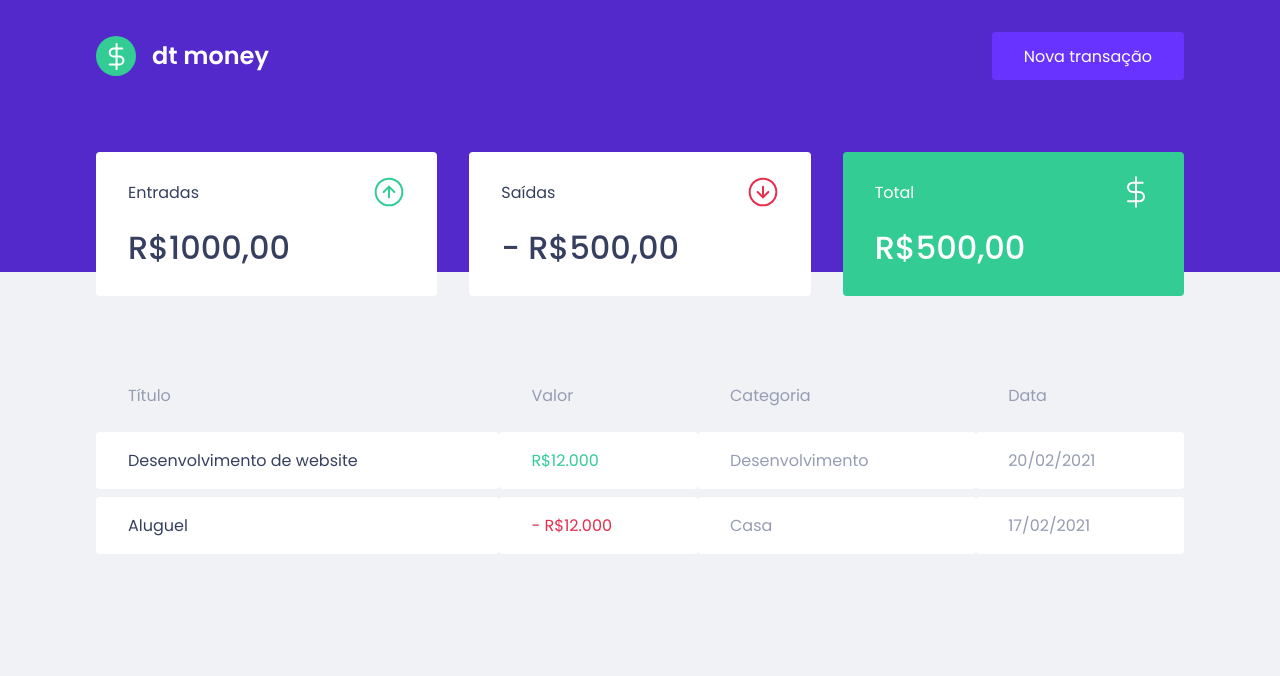
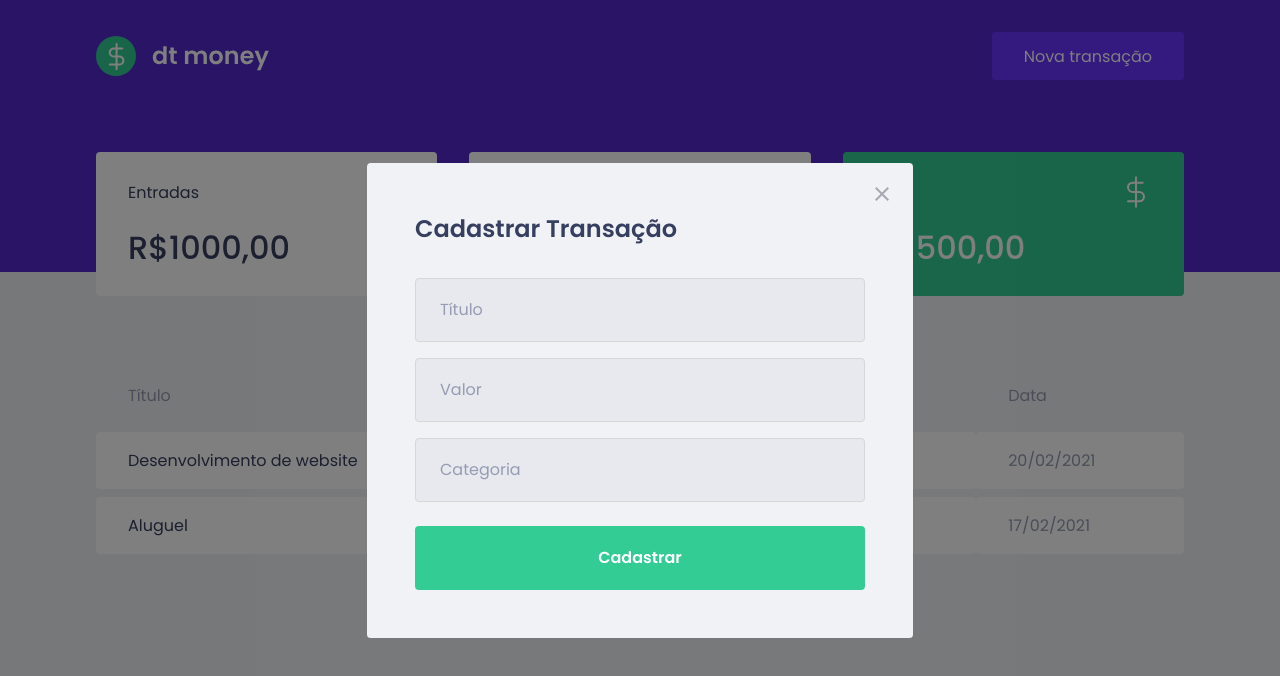
Before and after one commit to hugoflaus/dtmoney, a React (Create React App) app: page / in a window 1280 px wide. Both pictures are taken after a click on the button "Nova transação". Shown: the top 676 px of the page. Built offline with nearby package versions, Linux system fonts and the light colour scheme; no server answers; what miragejs would draw is missing.

Commit message:
Create Modal NewTransaction

```diff
--- a/package.json
+++ b/package.json
@@ -7,6 +7,7 @@
     "miragejs": "^0.1.41",
     "react": "^17.0.2",
     "react-dom": "^17.0.2",
+    "react-modal": "^3.14.3",
     "react-scripts": "4.0.3",
     "styled-components": "^5.3.0",
     "web-vitals": "^1.0.1"
@@ -19,6 +20,7 @@
     "@types/node": "^12.0.0",
     "@types/react": "^17.0.0",
     "@types/react-dom": "^17.0.0",
+    "@types/react-modal": "^3.12.0",
     "@types/styled-components": "^5.1.9",
     "typescript": "^4.1.2"
   },
--- a/src/App.tsx
+++ b/src/App.tsx
@@ -1,12 +1,30 @@
+import { useState } from 'react';
+import Modal from 'react-modal';
 import { Dashboard } from "./components/Dashboard";
 import { Header } from "./components/Header";
+import { NewTransactionModal } from './components/NewTransactionModal';
 import { GlobalStyle } from "./styles/global";
 
+Modal.setAppElement('#root');
+
 export function App() {
+  const [isNewTransactionModalOpen, setIsNewTransactionModalOpen] = useState(false);
+
+  function handleOpenNewTransactionModal() {
+    setIsNewTransactionModalOpen(true);
+  }
+
+  function handleCloseNewTransactionModal() {
+    setIsNewTransactionModalOpen(false);
+  }
   return (
     <>
-      <Header />
+      <Header  onOpenNewTransactionModal={handleOpenNewTransactionModal}/>
       <Dashboard />
+      <NewTransactionModal
+          isOpen={isNewTransactionModalOpen}
+          onRequestClose={handleCloseNewTransactionModal}
+      />
       <GlobalStyle />
     </>
   );
--- a/src/components/Header/index.tsx
+++ b/src/components/Header/index.tsx
@@ -1,14 +1,18 @@
 import logoImg from '../../assets/logo.svg'
 import { Container, Content } from './styles'
 
-export function Header(){
+interface HeaderProps {
+  onOpenNewTransactionModal: () => void;
+}
+
+export function Header({ onOpenNewTransactionModal }: HeaderProps) {
   return (
     <Container>
       <Content>
-      <img src={logoImg} alt="dt money" />
-      <button type="button">
-        Nova transação
-      </button>
+        <img src={logoImg} alt="dt money" />
+        <button type="button" onClick={onOpenNewTransactionModal}>
+          Nova transação
+        </button>
       </Content>
     </Container>
   )
--- /dev/null
+++ b/src/components/NewTransactionModal/index.tsx
@@ -0,0 +1,41 @@
+import Modal from 'react-modal';
+import closeImg from '../../assets/close.svg';
+import { Container } from './styles';
+
+interface NewTransactionModalProps {
+  isOpen: boolean;
+  onRequestClose: () => void;
+}
+
+export function NewTransactionModal({ isOpen, onRequestClose }: NewTransactionModalProps) {
+  return (
+    <Modal
+      isOpen={isOpen}
+      onRequestClose={onRequestClose}
+      overlayClassName="react-modal-overlay"
+      className="react-modal-content"
+    >
+      <button
+        type="button"
+        onClick={onRequestClose}
+        className="react-modal-close">
+        <img src={closeImg} alt="Fechar modal" />
+      </button>
+      <Container>
+        <h2>Cadastrar Transação</h2>
+        <input
+          placeholder="Título" />
+
+        <input
+          type="number"
+          placeholder="Valor" />
+
+        <input placeholder="Categoria" />
+
+        <button type="submit">
+          Cadastrar
+        </button>
+      </Container>
+    </Modal>
+  )
+}
--- /dev/null
+++ b/src/components/NewTransactionModal/styles.ts
@@ -0,0 +1,49 @@
+import styled from "styled-components";
+
+export const Container = styled.form`
+  h2 {
+    color: var(--text-title);
+    font-size: 1.5rem;
+    margin-bottom: 2rem;
+  }
+
+  input {
+    width: 100%;
+    padding: 0 1.5rem;
+    height: 4rem;
+    border-radius: 0.25rem;
+
+    border: 1px solid #d7d7d7;
+    background: #e7e9ee;
+
+    font-weight: 400;
+    font-size: 1rem;
+
+    &::placeholder {
+      color: var(--text-body);
+    }
+
+    & + input {
+      margin-top: 1rem;
+    }
+  }
+
+  button[type="submit"]{
+    width: 100%;
+    padding: 0 1.5rem;
+    height: 4rem;
+    background: var(--green);
+    color: #FFF;
+    border-radius: 0.25rem;
+    border: 0;
+    font-size: 1rem;
+    margin-top: 1.5rem;
+    font-weight: 600;
+
+    transition: filter 0.2s;
+
+    &:hover {
+      filter: brightness(0.9)
+    }
+  }
+`;
--- a/src/styles/global.ts
+++ b/src/styles/global.ts
@@ -53,4 +53,42 @@
     opacity: 0.6;
     cursor: not-allowed;
   }
+
+  .react-modal-overlay {
+    background: rgba(0, 0, 0, 0.5);
+
+    position: fixed;
+    top: 0;
+    bottom: 0;
+    right: 0;
+    left: 0;
+
+    display: flex;
+    align-items: center;
+    justify-content: center;
+  }
+
+  .react-modal-content {
+    width: 100%;
+    max-width: 546px;
+    background: var(--background);
+    padding: 3rem;
+    position: relative;
+    border-radius: 0.24rem;
+  }
+
+  .react-modal-close {
+    position: absolute;
+    right: 1.5rem;
+    top: 1.5rem;
+    border: 0;
+    background: transparent;
+
+    transition: filter 0.2s;
+
+    &:hover {
+      filter: brightness(0.8)
+    }
+  }
+
 `;
```
Also changed, not shown: 1 other file (tests, documents, lock files or other folders).
